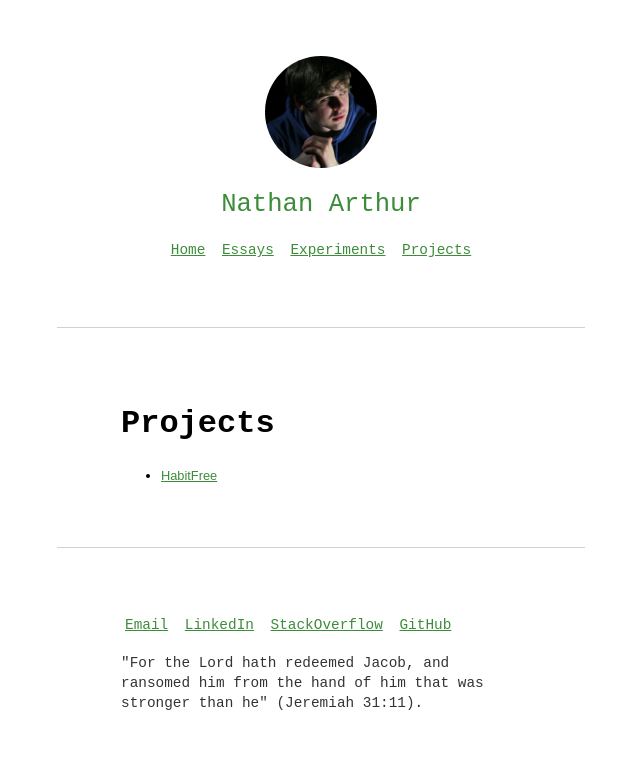
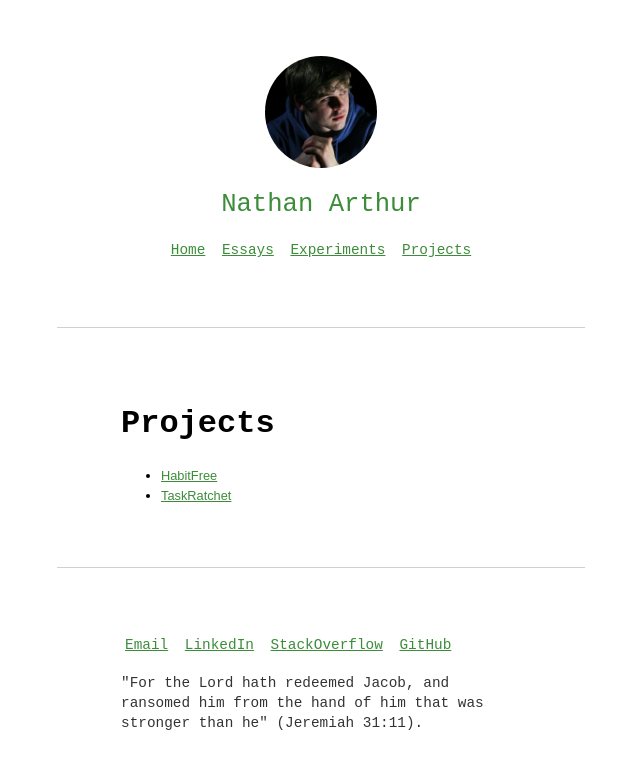
Before and after one commit to narthur/narthur.github.io, a Jekyll site: the page built from projects.md, in a window 1280 px wide. Shown: the top 769 px of the page, without its empty margins (319-959 px from the left). Built offline with Jekyll 4.4.1, drawn with Linux system fonts in a browser that asks for light colours; nearby versions of some CDN libraries.

Commit message:
Update projects.md

```diff
--- a/projects.md
+++ b/projects.md
@@ -5,3 +5,4 @@ permalink: /projects/
 ---
 
 - [HabitFree](http://habitfree.org/)
+- [TaskRatchet](http://taskratchet.com/)
```
